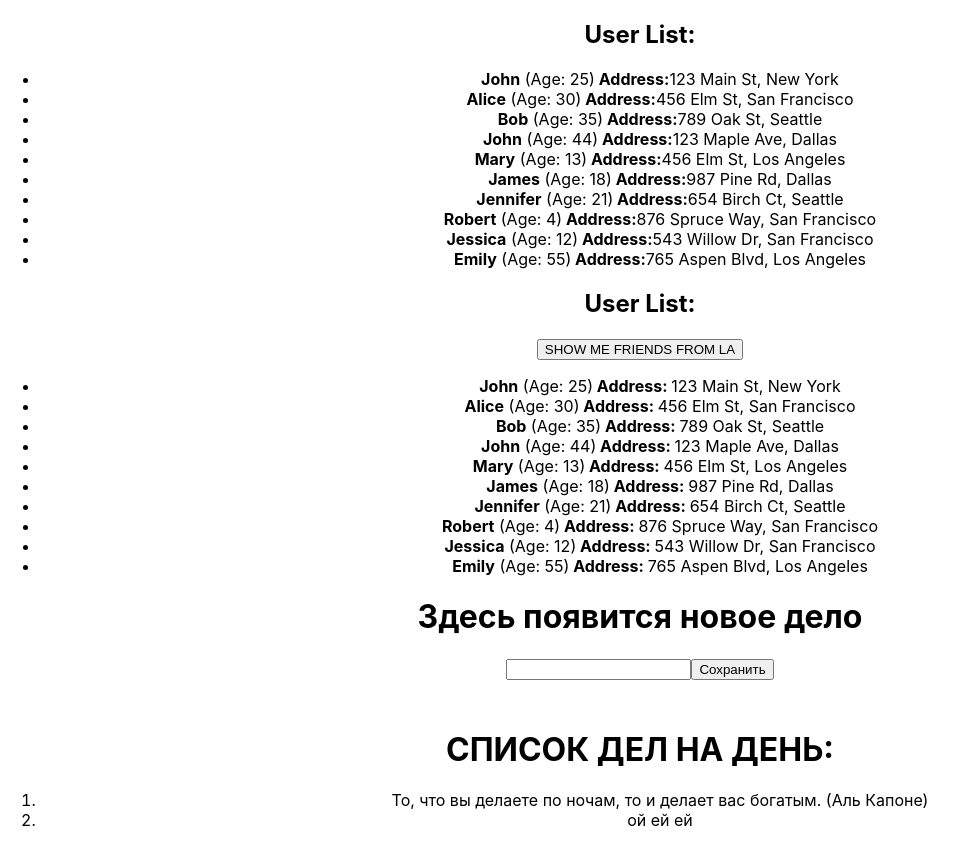
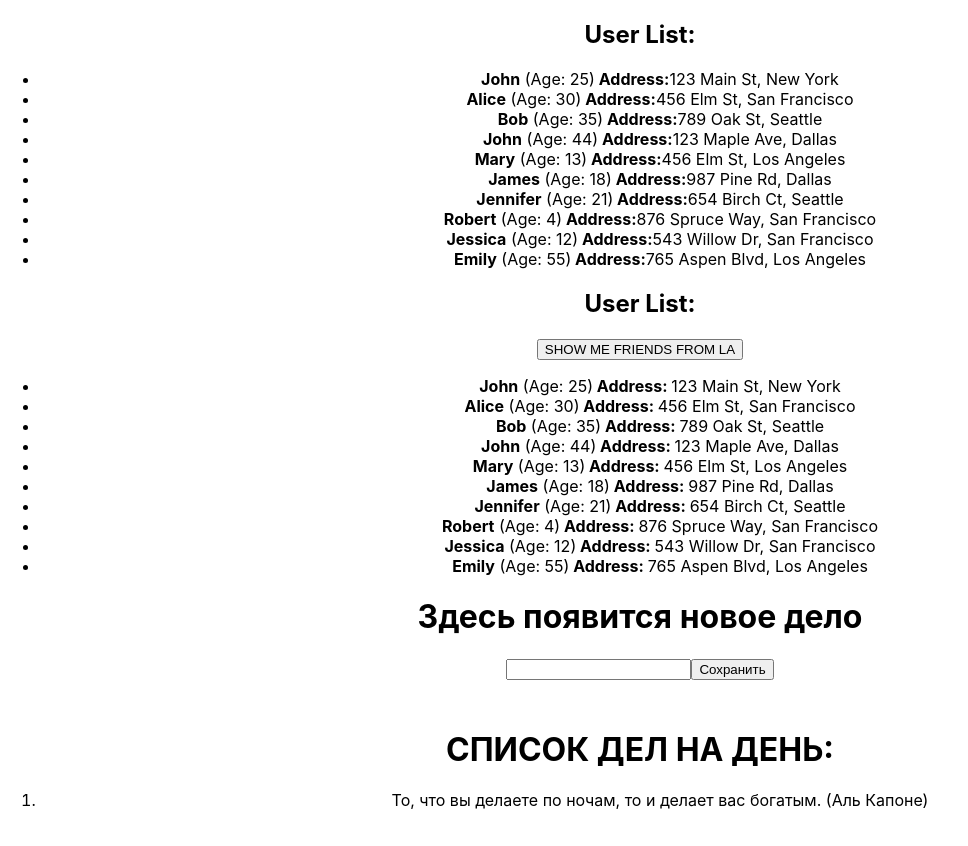
Before and after one commit to ArturLimaiko/homework, a React (Create React App) app: page / in a window 1280 px wide. Shown: the whole page, without its empty margins (0-968 px from the left). Built offline with nearby package versions, Linux system fonts and the light colour scheme.

Commit message:
homework-3 corrected 1 error

```diff
--- a/src/HW/3/HW3.tsx
+++ b/src/HW/3/HW3.tsx
@@ -1,5 +1,4 @@
 import {ChangeEvent, useState} from 'react';
-import {text} from "stream/consumers";
 
 export const HW3 = () => {
     // 1️⃣ Раскомментируйте JSX(HW3.tsx) и вы увидите,
@@ -14,17 +13,19 @@ export const HW3 = () => {
     const [currentText, setCurrentText] = useState('');
     const [texts, setTexts] = useState<string[]>([
         'То, что вы делаете по ночам, то и делает вас богатым. (Аль Капоне)',
-        'ой ей ей',
     ]);
 
+    //не забыть протипизировать
     const handleChange = (event: ChangeEvent<HTMLInputElement>) => {
+        //добавить текущее значение
         setCurrentText(event.currentTarget.value);
     };
 
     const handleSave = () => {
         // ЗАСЕТАТЬ БЫ ТЕКСТ В texts И НЕ ПОТЕРЯТЬ НАПУТСТВИЕ ИЗ ПРОШЛОГО ВЕКА)
         // А ЗАТЕМ УБРАТЬ ЗА СОБОЙ В currentText
-        setTexts((texts) => [...texts,currentText]);
+
+        setTexts((texts) => [...texts, currentText]);
         setCurrentText('')
     };
 
@@ -36,13 +37,14 @@ export const HW3 = () => {
                 <h1 id={'hw03-default-text'}>Здесь появится новое дело</h1> // ничего не меняем, здесь все норм
             )}
 
-            <input id={'hw03-input'} type="text" value={currentText} onChange={handleChange} />
+            <input id={'hw03-input'} type="text" value={currentText} onChange={handleChange}/>
 
+            {/*// НЕ ХВАТАТЕТ ФУНКЦИИ*/}
             <button id={'hw03-button'} onClick={handleSave}>
                 Сохранить
             </button>
 
-            <h1 style={{ marginTop: '50px' }}>СПИСОК ДЕЛ НА ДЕНЬ:</h1>
+            <h1 style={{marginTop: '50px'}}>СПИСОК ДЕЛ НА ДЕНЬ:</h1>
 
             <ol id={'hw03-tasks'}>
                 {texts.map((el, index) => {
```
Lines whose indentation alone changed are shown as unchanged.
